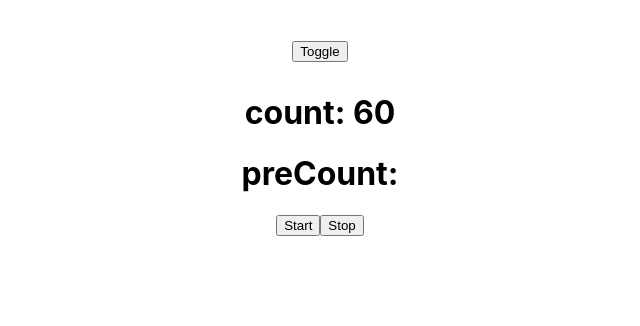
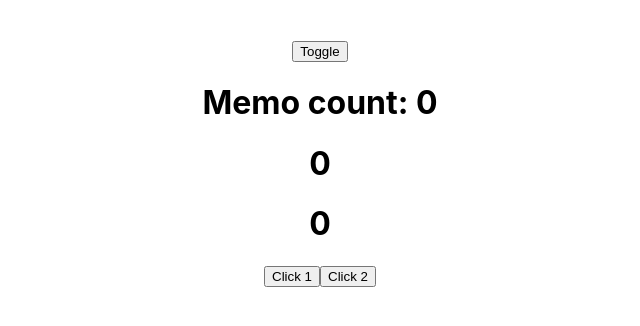
Before and after one commit to sontriplelift/react-app, a React (Create React App) app: page / in a window 1280 px wide. Both pictures are taken after a click on the button "Toggle". Shown: the top 326 px of the page, without its empty margins (320-960 px from the left). Built offline with nearby package versions, Linux system fonts and the light colour scheme.

Commit message:
memo High Order Component

```diff
--- a/src/App.js
+++ b/src/App.js
@@ -5,9 +5,12 @@ import PreviewAvatar from './PreviewAvatar';
 import FakeChatApp from './FakeChatApp';
 import CountUseLayoutEffect from './CountUseLayoutEffect';
 import CountUseRef from './CountUseRef';
+import CountMemo from './CountMemo';
 
 function App() {
   const [show, setShow] = useState(false);
+  const [count1, setCount1] = useState(0);
+  const [count2, setCount2] = useState(0);
 
   return (
     <div className="App">
@@ -16,7 +19,13 @@ function App() {
       {/* {show && <PreviewAvatar />} */}
       {/* {show && <FakeChatApp />} */}
       {/* {show && <CountUseLayoutEffect />} */}
-      {show && <CountUseRef />}
+      {/* {show && <CountUseRef />} */}
+
+      {show && <CountMemo count={count1}/>}
+      <h1>{count1}</h1>
+      <h1>{count2}</h1>
+      <button onClick={() => setCount1(count1 + 1)}>Click 1</button>
+      <button onClick={() => setCount2(count2 + 1)}>Click 2</button>
     </div>
   );
 }
--- /dev/null
+++ b/src/CountMemo.js
@@ -0,0 +1,10 @@
+import { memo } from "react";
+
+function CountMemo({ count }) {
+  console.log('re-render');
+  return (
+    <h1>Memo count: {count}</h1>
+  )
+}
+
+export default memo(CountMemo);
```
